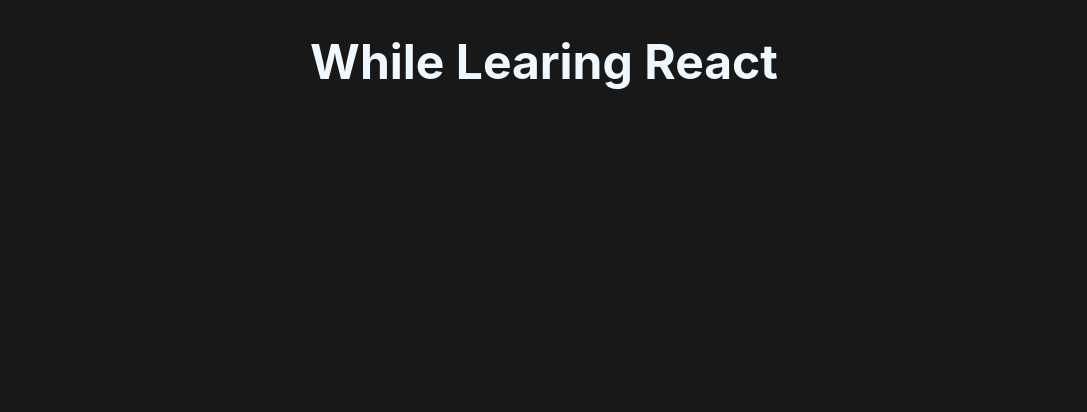
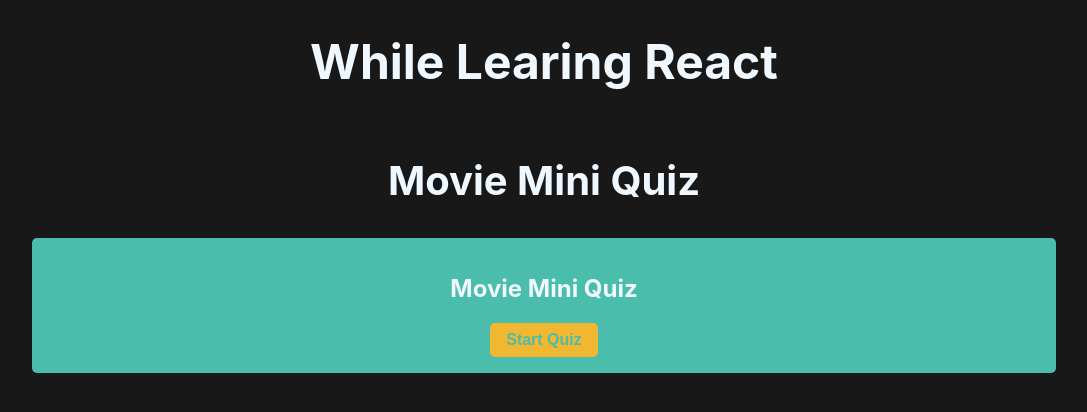
Before and after one commit to alexanderivanov2/While-Learning-React, a React (Create React App) app: page /react-movie-mini-quiz in a window 1280 px wide. Before the commit this address had no page. Shown: the top 412 px of the page, without its empty margins (96-1183 px from the left). Built offline with nearby package versions, Linux system fonts and the light colour scheme.

Commit message:
create react mini quiz app

```diff
--- a/src/App.js
+++ b/src/App.js
@@ -5,6 +5,7 @@
 import TemperatureControl from './components/temperatureControl/TemperatureControl';
 import CountriesSearchFilter from './components/countriesSearchFilter/CountriesSearchFilter';
 import BasicRegistrationForm from './components/basicRegistrationForm/BasicRegistrationForm';
+import ReactMovieMiniQuiz from './components/reactMovieMiniQuizApp/ReactMovieMiniQuiz';
 
 
 function App() {
@@ -18,6 +19,7 @@
           <Route path='/temperature-control' element={<TemperatureControl/>}/>
           <Route path='/countries-search-filter' element={<CountriesSearchFilter/>}/>
           <Route path='/basic-registration-form' element={<BasicRegistrationForm/>}/>
+          <Route path='/react-movie-mini-quiz' element={<ReactMovieMiniQuiz/>}/>
         </Routes>
       </BrowserRouter>
     </div>
--- a/src/components/dashboardApps/ProjectsBox.js
+++ b/src/components/dashboardApps/ProjectsBox.js
@@ -33,6 +33,12 @@
                         <img src={basicRegistrationForm} alt="Basic Registration Form" className={styles.appImg}/>
                     </article>
                 </Link>
+                <Link to="react-movie-mini-quiz">
+                    <article className={styles.appContainer}>
+                        <p className={styles.appTitle}>React Movie Mini Quiz</p>
+                        <img src={counterApp} alt="React Movie Mini Quiz" className={styles.appImg} />
+                    </article>
+                </Link>
             </section>
         </>
     );
--- /dev/null
+++ b/src/components/reactMovieMiniQuizApp/Answer.js
@@ -0,0 +1,24 @@
+import styles from './ReactMovieMiniQuiz.module.css';
+
+function Answer({answer, onClickAnswer, checkedAnswer, rightAnswer}) {
+    const classesAnswer = [styles.answer];
+
+    if (checkedAnswer === answer) {
+        classesAnswer.push(styles.selectedAnswer);
+    }
+
+    if (checkedAnswer !== rightAnswer && checkedAnswer === answer) {
+        classesAnswer.push(styles.wrongAnswer);
+    }
+
+    if (answer == rightAnswer) {
+        classesAnswer.push(styles.rightAnswer);
+    }
+    return (
+        <>
+            <p onClick={onClickAnswer} className={classesAnswer.join(' ')} answer={answer}>{answer}</p>
+        </>
+    );
+}
+
+export default Answer;
--- /dev/null
+++ b/src/components/reactMovieMiniQuizApp/Question.js
@@ -0,0 +1,19 @@
+import Answer from './Answer';
+import styles from './ReactMovieMiniQuiz.module.css';
+
+function Question({question, onClickAnswer, checkedAnswer, rightAnswer}) {
+    // console.log(`${checkedAnswer} - ${rightAnswer}`);
+    return (
+        <>
+            <article className={styles.question}>
+                <p className={styles.questionText}>{question.question}</p>
+            </article>
+            <article className={styles.answers}>
+                {question.answers.map(answer => <Answer onClickAnswer={onClickAnswer} key={answer.answer}
+                 checkedAnswer={checkedAnswer} rightAnswer={rightAnswer} answer={answer.answer}/>)}
+            </article>
+        </>
+    );
+}
+
+export default Question;
--- /dev/null
+++ b/src/components/reactMovieMiniQuizApp/ReactMovieMiniQuiz.js
@@ -0,0 +1,102 @@
+import styles from './ReactMovieMiniQuiz.module.css';
+import jsonQuestions from './questions.json';
+import { useEffect, useState } from 'react';
+import Question from './Question';
+
+function ReactMovieMiniQuiz() {
+    const [questions, setQuestions] = useState({
+        questions: [],
+        questionsLength: 0,
+    });
+    const [questionNumber, setQuestionNumber] = useState(0);
+    const [quizStart, setQuizStart] = useState(false);
+    const [quizEnd, setQuizEnd] = useState(false);
+    const [checkedAnswer, setCheckedAnswer] = useState('');
+    const [rightAnswer, setRightAnswer] = useState('');
+    const [quizResult, setQuizResult] = useState(0);
+
+    useEffect(() => {
+        const getQuestions = jsonQuestions.questions;
+        setQuestions({
+            questions: getQuestions,
+            questionsLength: getQuestions.length - 1,
+        });
+    }, []);
+
+    const getRightAnswer = () => {
+        let result = '';
+        questions.questions[questionNumber].answers.forEach(x => {
+            if (x.isCorrect) {
+                result = x.answer;
+            }
+        });
+
+        return result;
+    }
+
+    const checkAnswer = (answer) => {
+        const correctAnswer = getRightAnswer();
+        setQuizResult(state => answer == correctAnswer ? state + 1 : state);
+        setCheckedAnswer(answer);
+        setRightAnswer(correctAnswer);
+    }
+
+    const onClickAnswer = (e) => {
+        e.target.classList.add(styles.selectedAnswer);
+
+        checkAnswer(e.target.textContent);
+
+        setTimeout(() => {
+            if (questions.questionsLength === questionNumber) {
+                setQuizStart(false);
+                setQuizEnd(true);
+            } else {
+                setQuestionNumber(questionNumber + 1);
+            }
+        }, 1000);
+    }
+
+    const endQuiz = () => {
+        setQuizEnd(false);
+        setQuestionNumber(0);
+        setQuizResult(0);
+        setQuizStart(true);
+    }
+
+    return (
+        <>
+            <h2 className={styles.title}>Movie Mini Quiz</h2>
+            <section className={styles.questionBox}>
+                {quizStart
+                    ?
+                        <>
+                            <Question question={questions.questions[questionNumber]}
+                            checkedAnswer={checkedAnswer}
+                            rightAnswer={rightAnswer}
+                            onClickAnswer={onClickAnswer}
+                            />
+                        </>
+                    :
+                        <>
+                            {
+                                quizEnd
+                                    ?
+                                    <article>
+                                        <h2 className={styles.quizTitle}>Movie Mini Quiz</h2>
+                                        <p>Quiz result: {quizResult}/{questions.questionsLength + 1}</p>
+                                        <button className={styles.startBtn} onClick={endQuiz}>New Quiz</button>
+                                    </article>
+                                    :
+                                    <article>
+                                        <h2 className={styles.quizTitle}>Movie Mini Quiz</h2>
+                                        <button className={styles.startBtn} onClick={(e) => setQuizStart(true)}>Start Quiz</button>
+                                    </article>
+                            }
+                        </>
+                }
+            </section>
+        </>
+    );
+}
+
+export default ReactMovieMiniQuiz;
--- /dev/null
+++ b/src/components/reactMovieMiniQuizApp/ReactMovieMiniQuiz.module.css
@@ -0,0 +1,101 @@
+:root {
+    --background-one: #4ABDAC;
+    --main-color: aliceblue;
+    --vermilion-color: #E7462C;
+    --sunshine-color: #F1B731;
+    --clean-color: #DFDCE3;
+}
+
+*, *::before, *::after {
+    box-sizing: border-box;
+}
+
+.title {
+    color: var(--main-color);
+    text-align: center;
+    font-size: 2.5rem;
+}
+
+.questionBox {
+    background-color: var(--background-one);
+    padding: 1rem;
+    text-align: center;
+    width: 80%;
+    margin: 0 auto;
+    border-radius: 5px;
+}
+
+.quizTitle {
+    color: var(--main-color);
+}
+
+.startBtn {
+    color: var(--background-one);
+    background-color: var(--sunshine-color);
+    padding: 0.5rem 1rem;
+    font-size: 1rem;
+    font-weight: 900;
+    border: none;
+    border-radius: 5px;
+    cursor: pointer;
+}
+
+.question {
+    font-size: 1.5rem;
+    font-weight: 700;
+    color: var(--main-color);
+    background-color: var(--sunshine-color);
+    width: 80%;
+    padding: 0.5rem;
+    margin: 1rem auto;
+    border-radius: 5px;
+    cursor: pointer;
+}
+
+.answers {
+    width: 80%;
+    margin: 1rem auto;
+    display: flex;
+    flex-wrap: wrap;
+    justify-content: space-around;
+}
+
+.answer {
+    font-size: 1.5rem;
+    font-weight: 600;
+    background-color: var(--clean-color);
+    border: 1px solid black;
+    border-radius: 5px;
+    padding: 0.5rem 1rem;
+    width: 40%;
+    cursor: pointer;
+}
+
+.selectedAnswer {
+    border: 5px solid var(--sunshine-color);
+}
+
+.wrongAnswer {
+    background-color: var(--vermilion-color);
+    /* animation: blinkingWrong 600ms infinite; */
+}
+
+.rightAnswer {
+    animation: blinkingRight 600ms infinite;
+}
+
+@keyframes blinkingRight {
+    0% {background-color: greenyellow;}
+    25% {background-color: aliceblue;}
+    50% {background-color: greenyellow;}
+    75% {background-color: aliceblue;}
+    100% {background-color: greenyellow;}
+}
+
+/* @keyframes blinkingWrong {
+    0% {background-color: var(--vermilion-color);}
+    25% {background-color: aliceblue;}
+    50% {background-color: var(--vermilion-color);}
+    75% {background-color: aliceblue;}
+    100% {background-color: var(--vermilion-color);}
+} */
```
